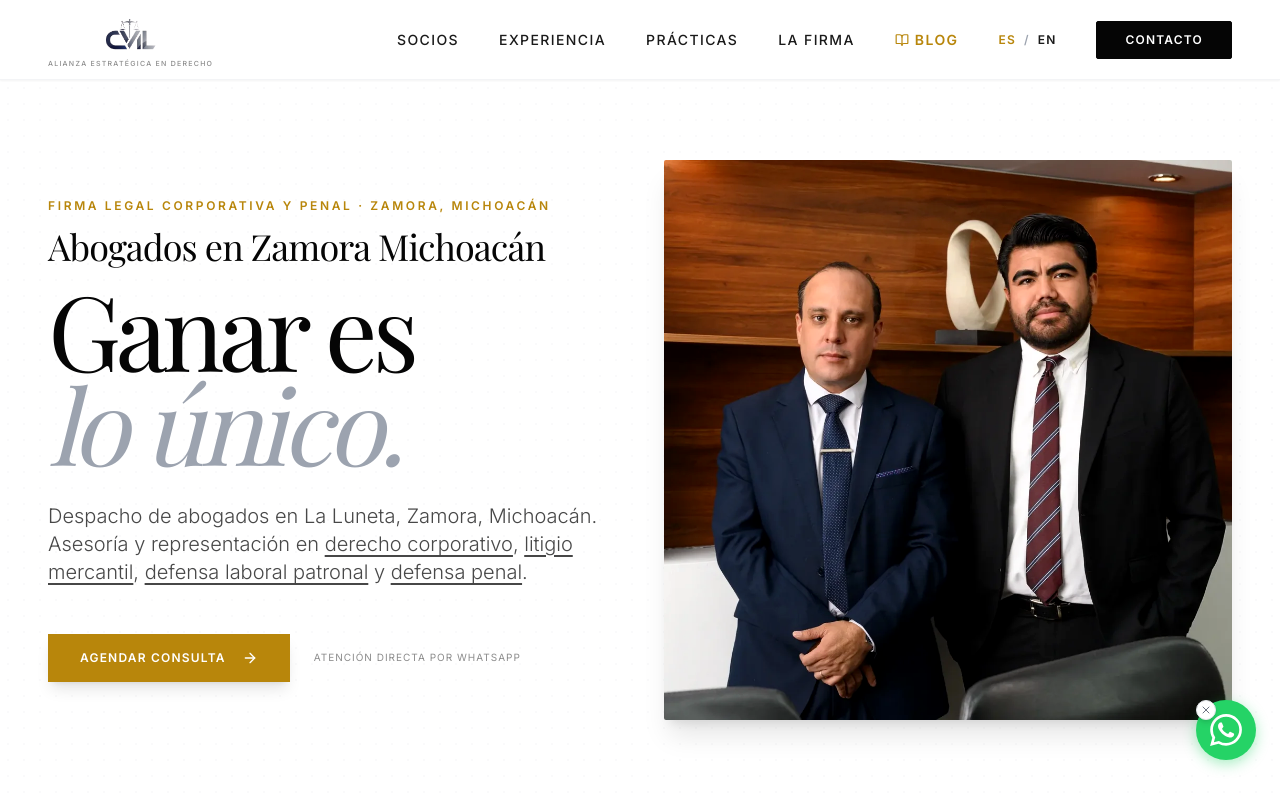
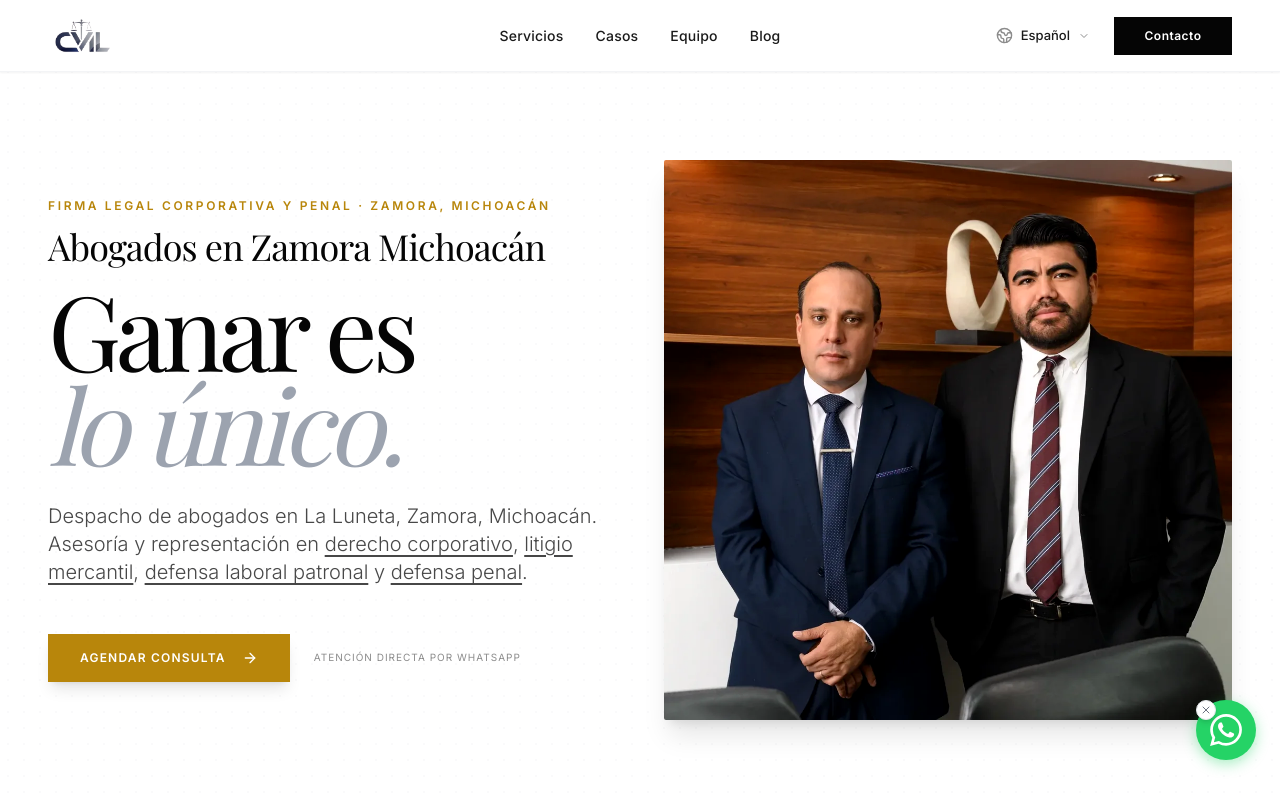
Before and after one commit to renavistudio/CVIL, a React (Vite) app: page / in a window 1280 px wide. Shown: the top 800 px of the page. Built offline with nearby package versions, Linux system fonts and the light colour scheme; a web font is replaced by a local one.

Commit message:
Simplify site header and add clear bilingual language selector

```diff
--- a/components/Footer.tsx
+++ b/components/Footer.tsx
@@ -18,7 +18,7 @@ const Footer: React.FC = () => (
         <a href="/abogados-laborales-zamora" className="hover:text-white">Defensa laboral patronal</a>
         <a href="/abogados-mercantiles-zamora" className="hover:text-white">Litigio mercantil y cobranza</a>
         <a href="/abogados-penalistas-zamora" className="hover:text-white">Defensa penal</a>
-        <a href="/#services" className="hover:text-white">Especialidades legales</a>
+        <a href="/#manifesto" className="hover:text-white">La firma</a>
         <a href="/blog" className="text-[#E8CA9D] hover:text-white">Guías legales</a>
         <a href="/aviso-de-privacidad" className="hover:text-white">Aviso de privacidad</a>
         <a href="https://www.linkedin.com/company/cvil-abogados" target="_blank" rel="noopener noreferrer" className="hover:text-white">LinkedIn de CVIL</a>
--- a/components/Navbar.tsx
+++ b/components/Navbar.tsx
@@ -1,5 +1,5 @@
-import React, { useState } from 'react';
-import { Menu, X, BookOpen } from 'lucide-react';
+import React, { useEffect, useRef, useState } from 'react';
+import { Check, ChevronDown, Globe2, Menu, X } from 'lucide-react';
 import Logo from './Logo';
 import { getPageMeta } from '../data/site.js';
 
@@ -9,117 +9,171 @@ interface NavbarProps {
 
 const Navbar: React.FC<NavbarProps> = ({ onOpenBlog }) => {
   const [isOpen, setIsOpen] = useState(false);
+  const [languageOpen, setLanguageOpen] = useState(false);
+  const languageRef = useRef<HTMLDivElement>(null);
+  const languageButtonRef = useRef<HTMLButtonElement>(null);
+  const mobileButtonRef = useRef<HTMLButtonElement>(null);
   const page = getPageMeta(window.location.pathname);
+  const english = page.lang === 'en';
+  const homeHref = english ? '/en' : '/';
   const spanishHref = page.sourcePath;
   const englishHref = '/en' + (page.sourcePath === '/' ? '' : page.sourcePath);
-  const english = page.lang === 'en';
-
+  const contactMessage = english
+    ? 'Hello, I would like to schedule a legal consultation with CVIL.'
+    : 'Hola, buen día. Vi su página web y me interesa agendar una reunión de valoración legal.';
+  const contactHref = 'https://wa.me/524432735543?text=' + encodeURIComponent(contactMessage);
   const navLinks = [
-    { name: 'Socios', href: '/#partners' },
-    { name: 'Experiencia', href: '/#cases' },
-    { name: 'Prácticas', href: '/#services' },
-    { name: 'La Firma', href: '/#manifesto' },
-    { name: 'Blog', href: '/blog', isBlog: true },
+    { label: english ? 'Services' : 'Servicios', href: homeHref + '#services' },
+    { label: english ? 'Cases' : 'Casos', href: homeHref + '#cases' },
+    { label: english ? 'Team' : 'Equipo', href: homeHref + '#partners' },
+    { label: 'Blog', href: english ? '/en/blog' : '/blog', blog: true },
   ];
 
-  const handleNavClick = (link: typeof navLinks[0]) => {
+  useEffect(() => {
+    if (!languageOpen && !isOpen) return;
+    const onPointerDown = (event: PointerEvent) => {
+      if (languageOpen && !languageRef.current?.contains(event.target as Node)) setLanguageOpen(false);
+    };
+    const onKeyDown = (event: KeyboardEvent) => {
+      if (event.key !== 'Escape') return;
+      if (languageOpen) {
+        setLanguageOpen(false);
+        languageButtonRef.current?.focus();
+      } else if (isOpen) {
         setIsOpen(false);
-    if (link.isBlog && onOpenBlog) {
-      onOpenBlog();
+        mobileButtonRef.current?.focus();
       }
+    };
+    document.addEventListener('pointerdown', onPointerDown);
+    document.addEventListener('keydown', onKeyDown);
+    return () => {
+      document.removeEventListener('pointerdown', onPointerDown);
+      document.removeEventListener('keydown', onKeyDown);
+    };
+  }, [languageOpen, isOpen]);
+
+  const closeMobileMenu = (blog?: boolean) => {
+    setIsOpen(false);
+    if (blog) onOpenBlog?.();
   };
 
   return (
-    <nav role="navigation" aria-label="Menú Principal" className="fixed w-full animate-fade-in z-50 bg-white/95 backdrop-blur-md shadow-sm border-b border-gray-100 py-2.5">
-      <div className="max-w-[1440px] mx-auto px-6 lg:px-12 relative z-50">
-        <div className="flex justify-between items-center">
-          {/* Logo - Typographic & Elegant */}
-          <div className="flex items-center">
-            <a href="/" className="flex items-center py-0.5">
-              <Logo showText={true} className="h-11" />
+    <header data-no-translate className="fixed inset-x-0 top-0 z-50 h-[68px] min-[1100px]:h-[72px] border-b border-gray-100 bg-white/95 shadow-sm backdrop-blur-md">
+      <div className="mx-auto grid h-full max-w-[1360px] grid-cols-[1fr_auto] items-center px-6 min-[1100px]:grid-cols-[1fr_auto_1fr] min-[1100px]:gap-10 min-[1100px]:px-12">
+        <a href={homeHref} aria-label={english ? 'CVIL home' : 'Inicio de CVIL'} className="w-fit focus-visible:outline focus-visible:outline-2 focus-visible:outline-offset-2 focus-visible:outline-gold">
+          <Logo showText={false} className="h-11 min-[1100px]:h-12" />
         </a>
-          </div>
 
-          {/* Desktop Menu */}
-          <div role="navigation" aria-label="Menú Principal" className="hidden md:flex items-center space-x-10">
-            {navLinks.map((link) => (
+        <button
+          ref={mobileButtonRef}
+          type="button"
+          aria-label={isOpen ? (english ? 'Close menu' : 'Cerrar menú') : (english ? 'Open menu' : 'Abrir Menú')}
+          aria-controls="cvil-mobile-menu"
+          aria-expanded={isOpen}
+          onClick={() => setIsOpen(value => !value)}
+          className="flex h-10 w-10 items-center justify-center text-obsidian focus-visible:outline focus-visible:outline-2 focus-visible:outline-gold min-[1100px]:hidden"
+        >
+          {isOpen ? <X className="h-5 w-5" aria-hidden="true" /> : <Menu className="h-5 w-5" aria-hidden="true" />}
+        </button>
+
+        <nav aria-label={english ? 'Main menu' : 'Menú principal'} className="hidden items-center gap-8 whitespace-nowrap min-[1100px]:flex">
+          {navLinks.map(link => (
             <a
-                key={link.name}
+              key={link.href}
               href={link.href}
-                onClick={() => handleNavClick(link)}
-                className={`text-sm font-medium transition-colors uppercase tracking-widest relative after:content-[''] after:absolute after:w-0 after:h-[1px] after:bottom-0 after:left-0 after:bg-obsidian after:transition-all hover:after:w-full ${
-                  link.isBlog
-                    ? 'text-[#B8860B] font-semibold hover:text-obsidian flex items-center gap-1.5'
-                    : 'text-charcoal hover:text-obsidian'
-                }`}
+              onClick={() => link.blog && onOpenBlog?.()}
+              className="text-sm font-medium tracking-[0.015em] text-charcoal transition-colors hover:text-[#9f720d] focus-visible:outline focus-visible:outline-2 focus-visible:outline-offset-4 focus-visible:outline-gold"
             >
-                {link.isBlog && <BookOpen className="w-3.5 h-3.5" />}
-                <span>{link.name}</span>
+              {link.label}
             </a>
           ))}
-            <nav data-no-translate aria-label="Language / Idioma" className="flex items-center gap-2 text-xs font-semibold tracking-widest">
-              <a href={spanishHref} lang="es" aria-current={!english ? 'page' : undefined} className={!english ? 'text-gold' : 'text-charcoal hover:text-gold'}>ES</a>
-              <span aria-hidden="true" className="text-gray-400">/</span>
-              <a href={englishHref} lang="en" aria-current={english ? 'page' : undefined} className={english ? 'text-gold' : 'text-charcoal hover:text-gold'}>EN</a>
         </nav>
+
+        <div className="hidden items-center justify-self-end gap-6 min-[1100px]:flex">
+          <div ref={languageRef} className="relative">
+            <button
+              ref={languageButtonRef}
+              type="button"
+              aria-label={english ? 'Choose language, current: English' : 'Elegir idioma, actual: Español'}
+              aria-controls="cvil-language-options"
+              aria-expanded={languageOpen}
+              onClick={() => setLanguageOpen(value => !value)}
+              onKeyDown={event => {
+                if (event.key === 'ArrowDown') {
+                  event.preventDefault();
+                  setLanguageOpen(true);
+                  window.requestAnimationFrame(() => languageRef.current?.querySelector<HTMLAnchorElement>('#cvil-language-options a')?.focus());
+                }
+              }}
+              className="flex items-center gap-2 whitespace-nowrap py-2 text-[13px] font-medium text-charcoal transition-colors hover:text-obsidian focus-visible:outline focus-visible:outline-2 focus-visible:outline-gold"
+            >
+              <Globe2 className="h-[17px] w-[17px] text-stone" aria-hidden="true" />
+              <span>{english ? 'English' : 'Español'}</span>
+              <ChevronDown className="h-3 w-3 text-stone" aria-hidden="true" />
+            </button>
+            <div id="cvil-language-options" className={'absolute right-0 top-full z-20 w-40 border border-gray-200 bg-white p-1.5 shadow-xl ' + (languageOpen ? 'block' : 'hidden')}>
+                {[
+                  { label: 'Español', href: spanishHref, active: !english, lang: 'es' },
+                  { label: 'English', href: englishHref, active: english, lang: 'en' },
+                ].map(option => (
                   <a
-              href="https://wa.me/524432735543?text=Hola%2C%20buen%20d%C3%ADa.%20Vi%20su%20p%C3%A1gina%20web%20y%20me%20interesa%20agendar%20una%20reuni%C3%B3n%20de%20valoraci%C3%B3n%20legal."
-              target="_blank"
-              rel="noopener noreferrer"
-              className="px-7 py-2.5 text-xs uppercase tracking-widest font-semibold text-white bg-obsidian border border-obsidian hover:bg-white hover:text-obsidian transition-all duration-300 rounded-sm"
+                    key={option.lang}
+                    href={option.href}
+                    lang={option.lang}
+                    aria-current={option.active ? 'page' : undefined}
+                    className={'flex items-center justify-between px-3 py-2.5 text-[13px] hover:bg-[#faf8f2] focus-visible:outline focus-visible:outline-2 focus-visible:outline-gold ' + (option.active ? 'bg-[#faf8f2] font-semibold text-[#9c6e06]' : 'text-charcoal')}
                   >
-              Contacto
+                    {option.label}
+                    {option.active && <Check className="h-4 w-4" aria-hidden="true" />}
                   </a>
+                ))}
             </div>
-
-          {/* Mobile Menu Button */}
-          <div className="md:hidden">
-            <button
-              onClick={() => setIsOpen(!isOpen)}
-              aria-label="Abrir Menú"
-              aria-expanded={isOpen}
-              className="text-obsidian p-2"
-            >
-              {isOpen ? <X className="h-6 w-6" /> : <Menu className="h-6 w-6" />}
-            </button>
           </div>
+          <a href={contactHref} target="_blank" rel="noopener noreferrer" className="flex h-[38px] w-[118px] items-center justify-center bg-obsidian text-xs font-semibold tracking-[0.04em] text-white transition-colors hover:bg-[#33343a] focus-visible:outline focus-visible:outline-2 focus-visible:outline-offset-2 focus-visible:outline-gold">
+            {english ? 'Contact' : 'Contacto'}
+          </a>
         </div>
       </div>
 
-      {/* Mobile Menu Overlay */}
-      {isOpen && (
-        <div className="md:hidden bg-white border-b border-gray-200 px-6 py-6 shadow-xl animate-fade-in">
-          <div className="flex flex-col space-y-4">
-            {navLinks.map((link) => (
+      {isOpen && <button type="button" tabIndex={-1} aria-label={english ? 'Close menu' : 'Cerrar menú'} onClick={() => setIsOpen(false)} className="fixed inset-x-0 top-[68px] h-[calc(100vh-68px)] bg-black/20 min-[1100px]:hidden" />}
+        <nav id="cvil-mobile-menu" aria-label={english ? 'Mobile menu' : 'Menú móvil'} className={'absolute inset-x-0 top-full z-10 max-h-[calc(100vh-68px)] overflow-y-auto bg-white px-6 pb-6 pt-4 shadow-xl min-[1100px]:hidden ' + (isOpen ? 'block' : 'hidden')}>
+          {navLinks.map(link => (
             <a
-                key={link.name}
+              key={link.href}
               href={link.href}
-                onClick={() => handleNavClick(link)}
-                className={`text-base font-medium uppercase tracking-wider py-2 border-b border-gray-100 ${
-                  link.isBlog ? 'text-[#B8860B] font-bold flex items-center gap-2' : 'text-charcoal'
-                }`}
+              onClick={() => closeMobileMenu(link.blog)}
+              className="block border-b border-gray-100 px-0.5 py-3.5 text-base font-medium text-charcoal focus-visible:outline focus-visible:outline-2 focus-visible:outline-gold"
             >
-                {link.isBlog && <BookOpen className="w-4 h-4" />}
-                <span>{link.name}</span>
+              {link.label}
             </a>
           ))}
-            <nav data-no-translate aria-label="Language / Idioma" className="flex items-center gap-3 text-sm font-semibold tracking-widest py-2">
-              <a href={spanishHref} lang="es" aria-current={!english ? 'page' : undefined} className={!english ? 'text-gold' : 'text-charcoal'}>ES</a>
-              <span aria-hidden="true">/</span>
-              <a href={englishHref} lang="en" aria-current={english ? 'page' : undefined} className={english ? 'text-gold' : 'text-charcoal'}>EN</a>
-            </nav>
+          <a href={homeHref + '#manifesto'} onClick={() => closeMobileMenu()} className="block border-b border-gray-100 px-0.5 py-3.5 text-sm font-medium text-charcoal focus-visible:outline focus-visible:outline-2 focus-visible:outline-gold">
+            {english ? 'The firm' : 'La firma'}
+          </a>
+          <div className="mb-5 mt-5" aria-label={english ? 'Language' : 'Idioma'}>
+            <p className="mb-2.5 text-xs font-semibold uppercase tracking-[0.07em] text-stone">{english ? 'Language' : 'Idioma'}</p>
+            <div className="grid grid-cols-2 gap-2">
+              {[
+                { label: 'Español', href: spanishHref, active: !english, lang: 'es' },
+                { label: 'English', href: englishHref, active: english, lang: 'en' },
+              ].map(option => (
                 <a
-              href="https://wa.me/524432735543?text=Hola%2C%20buen%20d%C3%ADa.%20Vi%20su%20p%C3%A1gina%20web%20y%20me%20interesa%20agendar%20una%20reuni%C3%B3n%20de%20valoraci%C3%B3n%20legal."
-              target="_blank"
-              rel="noopener noreferrer"
-              className="w-full text-center py-3.5 text-xs uppercase tracking-widest font-bold text-white bg-obsidian rounded-sm mt-2"
+                  key={option.lang}
+                  href={option.href}
+                  lang={option.lang}
+                  aria-current={option.active ? 'page' : undefined}
+                  className={'flex h-[38px] items-center justify-center border text-[13px] focus-visible:outline focus-visible:outline-2 focus-visible:outline-gold ' + (option.active ? 'border-[#b48312] bg-[#faf8f2] font-semibold text-[#8c6408]' : 'border-gray-300 text-charcoal hover:border-[#b48312]')}
                 >
-              Contacto Urgente
+                  {option.label}
                 </a>
+              ))}
             </div>
           </div>
-      )}
+          <a href={contactHref} target="_blank" rel="noopener noreferrer" onClick={() => closeMobileMenu()} className="flex h-11 w-full items-center justify-center bg-obsidian text-[13px] font-semibold text-white focus-visible:outline focus-visible:outline-2 focus-visible:outline-offset-2 focus-visible:outline-gold">
+            {english ? 'Contact' : 'Contacto'}
+          </a>
         </nav>
+    </header>
   );
 };
 
```
Also changed, not shown: scripts/verify-static.mjs (+19 -1 lines), data/en-translations.json. Lines whose indentation alone changed are shown as unchanged.
